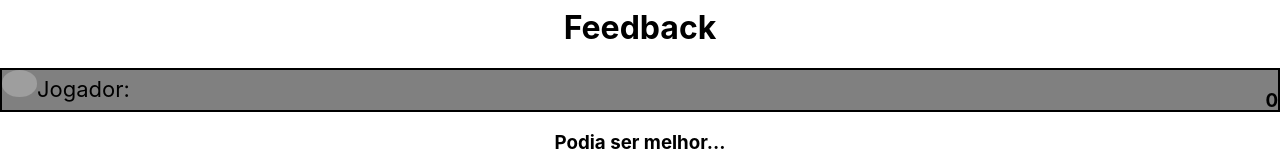
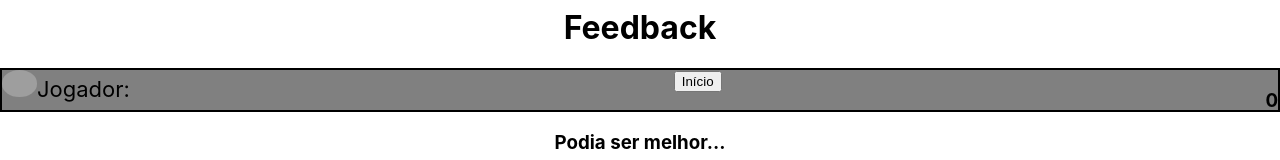
Before and after one commit to tryber/sd-03-project-trivia-react-redux-03, a React (Create React App) app: page /feedback in a window 1280 px wide. Shown: the part 260-420 px from the top of the page. Built offline with nearby package versions, Linux system fonts and the light colour scheme; grey boxes are pictures that could not be loaded.

Commit message:
fix the button to play again a.k.a home link

```diff
--- a/src/components/Header.jsx
+++ b/src/components/Header.jsx
@@ -1,6 +1,7 @@
 import React from 'react';
 import { connect } from 'react-redux';
 import PropTypes from 'prop-types';
+import { Link, Redirect } from 'react-router-dom';
 import hashedMail from '../services/encrypt_mail';
 import '../styles/Header.css';
 
@@ -20,6 +21,9 @@ function Header({ userName, score, userEmail }) {
           <p data-testid="header-player-name">{userName}</p>
         </span>
       </div>
+      <Link to="/">
+        <button data-testid="btn-play-again">Início</button>
+      </Link>
       <div>
         <h3 className="player-score" data-testid="header-score">
           {score}
```
